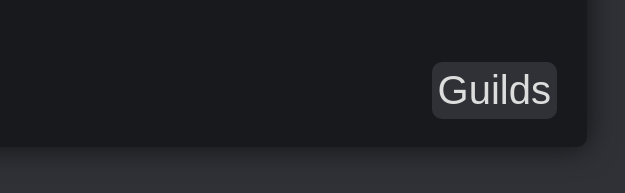
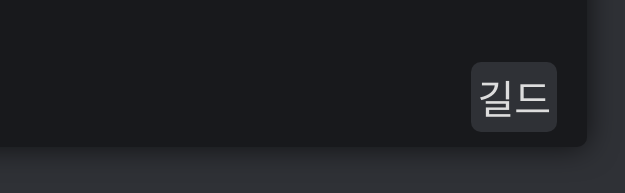
Before and after one commit to FrogBoy01/FrogBoy01.github.io, a plain HTML site: page index.html in a window 1280 px wide. Shown: the part 493-686 px from the top of the page, 503-1128 px from the left. Drawn offline with nearby package versions, Linux system fonts and the light colour scheme; a web font is replaced by a local one.

Commit message:
Update index.html

```diff
--- a/index.html
+++ b/index.html
@@ -4,7 +4,7 @@
     <meta charset="UTF-8">
     <meta http-equiv="X-UA-Compatible" content="IE=edge">
     <meta name="viewport" content="width=device-width, initial-scale=1.0">
-    <title>BobeeBeatz</title>
+    <title>프로필</title>
     <link rel="shortcut icon" href="img/94.jpg" type="image/gif">
 
     <link rel="stylesheet" href="css/style.css">
@@ -30,7 +30,7 @@
         <a href="https://discordapp.com/users/897255248643633162/" target="_blank"><i class='bx bxl-discord-alt' ></i></a>
         <a href="https://t.me/" target="_blank"><i class='bx bxl-telegram' ></i></a>
 
-        <a href="#/" class="btn" id="guildsButton">Guilds</a>
+        <a href="#/" class="btn" id="guildsButton">길드</a>
     </form>
 
     <script src="script.js"></script>
```
